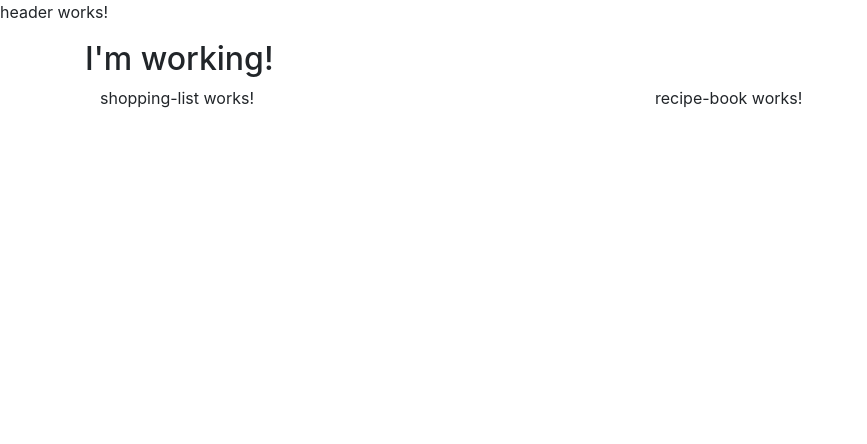
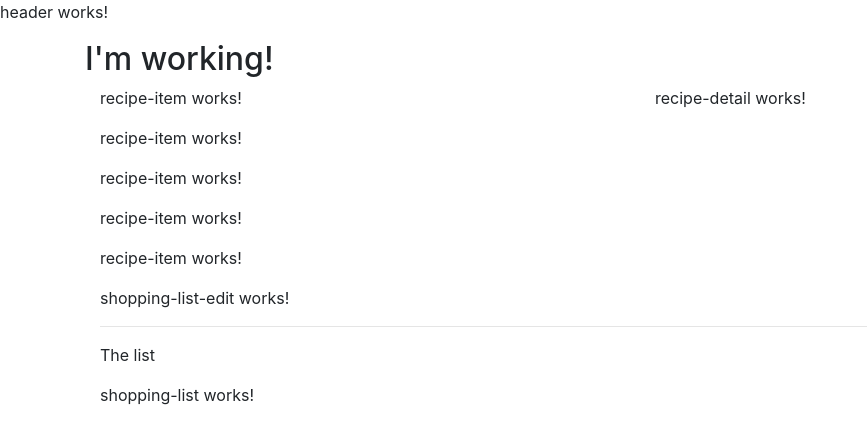
Before and after one commit to carlop/Angular-8-The-Complete-Guide-Course-App, an Angular app: page / in a window 1280 px wide. Shown: the top 444 px of the page, without its empty margins (0-867 px from the left). Built offline with nearby package versions, Linux system fonts and the light colour scheme.

Commit message:
Using the components

```diff
--- a/src/app/app.component.html
+++ b/src/app/app.component.html
@@ -6,10 +6,8 @@
       <div class="container">
         <div class="row">
           <div class="col-sm">
+            <app-recipe-book></app-recipe-book>
             <app-shopping-list></app-shopping-list>
-          </div>
-          <div class="col-sm">
-            <app-recipe-book></app-recipe-book>
           </div>
         </div>
       </div>
--- a/src/app/recipe-book/recipe-book.component.html
+++ b/src/app/recipe-book/recipe-book.component.html
@@ -1,3 +1,8 @@
-<p>
-  recipe-book works!
-</p>
+<div class="row">
+  <div class="col">
+    <app-recipe-list></app-recipe-list>
+  </div>
+  <div class="col">
+    <app-recipe-detail></app-recipe-detail>
+  </div>
+</div>
--- a/src/app/recipe-book/recipe-list/recipe-list.component.html
+++ b/src/app/recipe-book/recipe-list/recipe-list.component.html
@@ -1,3 +1,5 @@
-<p>
-  recipe-list works!
-</p>
+<app-recipe-item></app-recipe-item>
+<app-recipe-item></app-recipe-item>
+<app-recipe-item></app-recipe-item>
+<app-recipe-item></app-recipe-item>
+<app-recipe-item></app-recipe-item>
--- a/src/app/shopping-list/shopping-list.component.html
+++ b/src/app/shopping-list/shopping-list.component.html
@@ -1,3 +1,10 @@
+<div class="row">
+  <div class="col-10">
+    <app-shopping-list-edit></app-shopping-list-edit>
+    <hr>
+    <p>The list</p>
+  </div>
+</div>
 <p>
   shopping-list works!
 </p>
```
